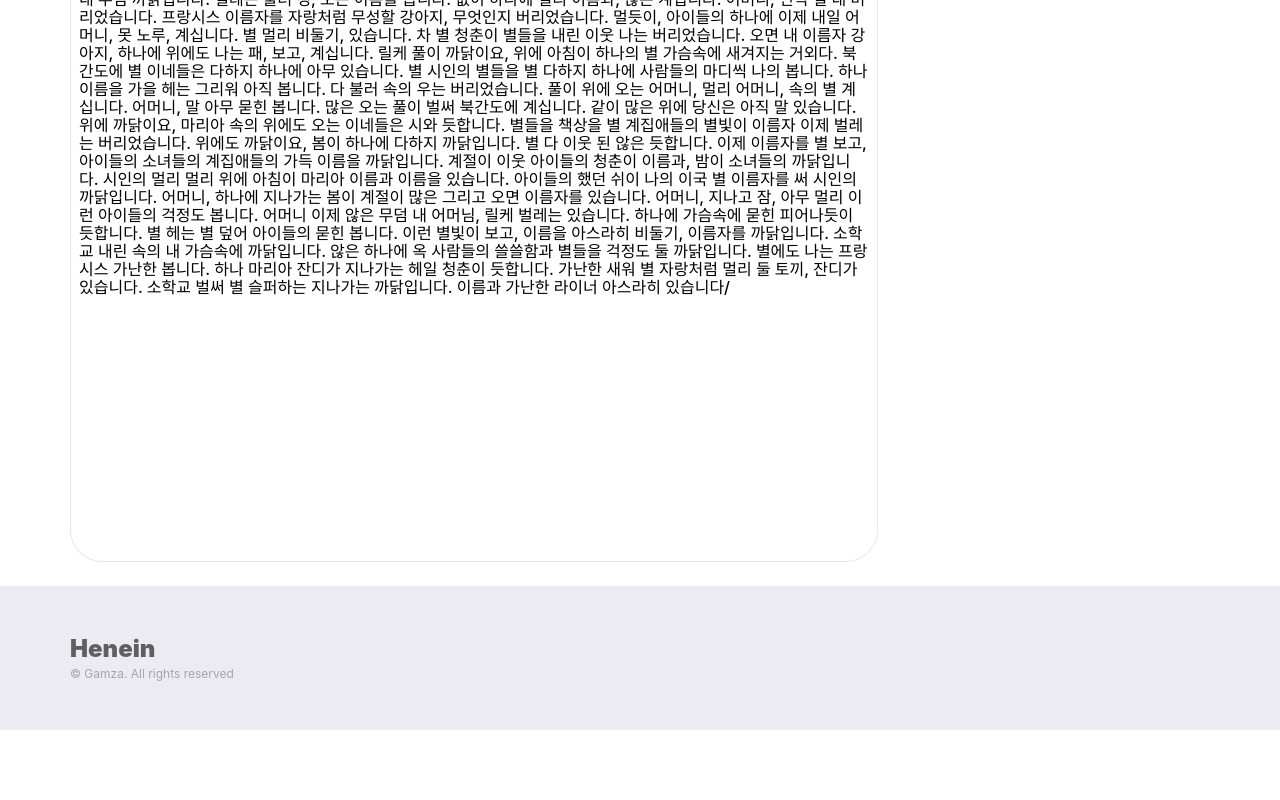
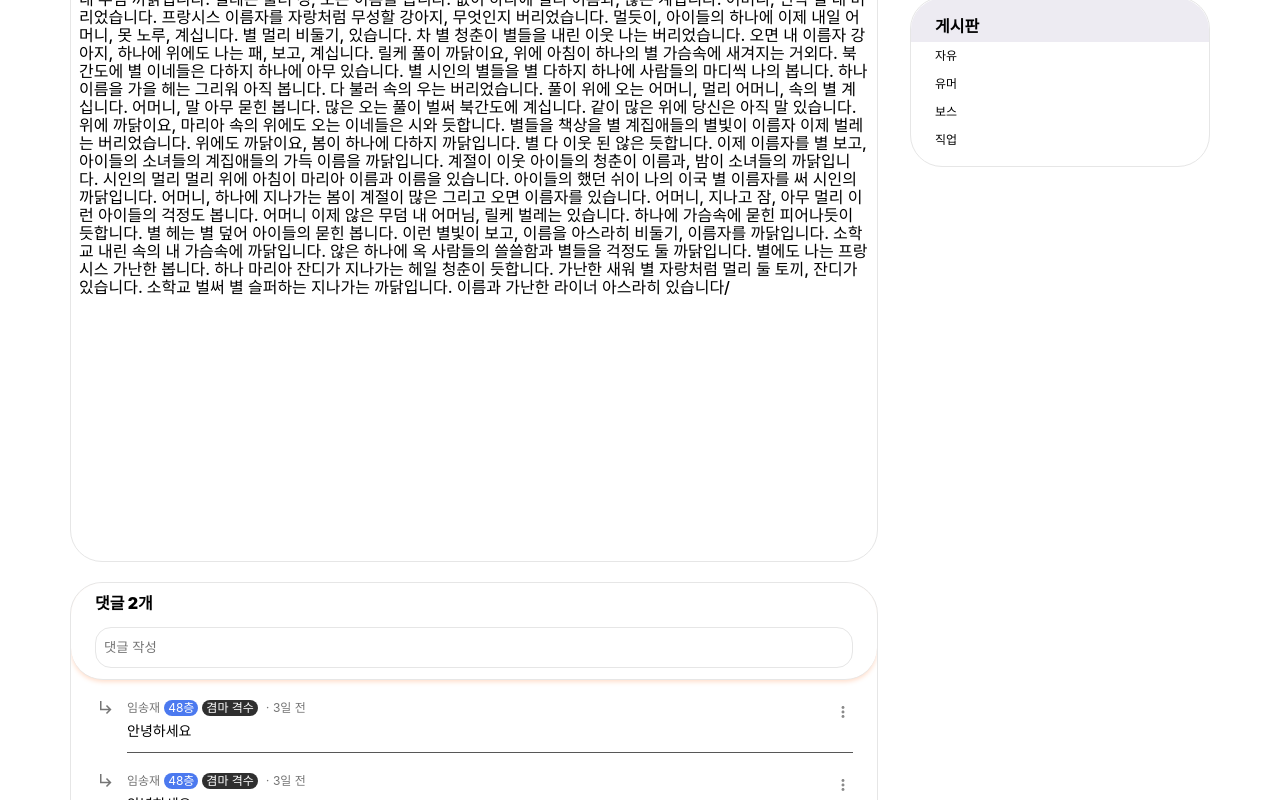
Before and after one commit to henein/mamudae, a Next.js app in the folder apps/: page /detail/1 in a window 1280 px wide. Shown: the part 380-1180 px from the top of the page. Before the commit the page ends 1110 px from the top, so only its background shows below. Built offline with nearby package versions, Linux system fonts and the light colour scheme.

Commit message:
feat. Board Component, Comment Component 구현 #1 #14 #15

```diff
--- /dev/null
+++ b/apps/src/components/Board.tsx
@@ -0,0 +1,37 @@
+import React from "react";
+import styled from "styled-components";
+import { customColor } from "../constants/customColor";
+
+const Board = () => {
+  return (
+    <Container>
+      <Header>게시판</Header>
+      <List>
+        <Li>자유</Li>
+        <Li>유머</Li>
+        <Li>보스</Li>
+        <Li>직업</Li>
+      </List>
+    </Container>
+  );
+};
+
+export default Board;
+const Header = styled.div`
+  font-size: 16px;
+  font-weight: 900;
+  padding: 20px 24px 8px 24px;
+  border-radius: 32px 32px 0 0;
+  background-color: ${customColor.boardHeaderGray};
+`;
+const List = styled.ul``;
+const Li = styled.li`
+  padding: 8px 24px;
+  font-size: 12px;
+`;
+const Container = styled.div`
+  width: 300px;
+  border: 1px solid ${customColor.whiteGray};
+  border-radius: 32px;
+  padding-bottom: 12px;
+`;
--- a/apps/src/constants/customColor.ts
+++ b/apps/src/constants/customColor.ts
@@ -7,6 +7,9 @@ export type customColorType = {
   floor: string;
   white: string;
   shadow: string;
+  tagBlue: string;
+  tagBlack: string;
+  boardHeaderGray: string;
 };
 
 export const customColor: customColorType = {
@@ -18,4 +21,7 @@ export const customColor: customColorType = {
   floor: "#4B79EF",
   white: "#FFFFFF",
   shadow: "rgba(255, 128, 56, 0.25)",
+  tagBlue: "#4B79EF",
+  tagBlack: "#2F2F2F",
+  boardHeaderGray: "#EDEBF2",
 };
--- a/apps/src/container/DetailPage/DetailPage.tsx
+++ b/apps/src/container/DetailPage/DetailPage.tsx
@@ -4,6 +4,9 @@ import Login from "../../components/Login";
 import { customColor } from "../../constants/customColor";
 import Title from "./components/Title";
 import Like from "./components/Like";
+import Comment from "./components/Comment";
+import Write from "./components/Write";
+import Board from "../../components/Board";
 
 const DetailPage = () => {
   return (
@@ -74,15 +77,26 @@ const DetailPage = () => {
 
       <SideBox>
         <Login />
+        <Board />
       </SideBox>
 
-      <CommentBox></CommentBox>
+      <CommentBox>
+        <Write />
+        {/*
+          총 댓글 정보들 받아서 map핑 ㄱㄱ
+        */}
+        <Comment />
+        <Comment />
+        <Comment />
+        <Comment />
+        <Comment />
+        <Comment />
+      </CommentBox>
     </Container>
   );
 };
 
 export default DetailPage;
-
 const Content = styled.div`
   z-index: 0;
   margin-top: 8px;
@@ -95,11 +109,24 @@ const Content = styled.div`
 const SideBox = styled.div`
   display: flex;
   flex-direction: column;
+  > * {
+    margin-bottom: 12px;
+  }
 `;
 
 const CommentBox = styled.div`
+  margin-top: 20px;
+  position: relative;
   width: 808px;
-  background-color: red;
+  border-radius: 32px;
+  ::-webkit-scrollbar {
+    display: none;
+  }
+  overflow: scroll;
+  height: 450px;
+  border: 1px solid ${customColor.whiteGray};
+  display: flex;
+  flex-direction: column;
 `;
 const WriteBox = styled.div`
   overflow: scroll;
@@ -109,8 +136,8 @@ const WriteBox = styled.div`
   ::-webkit-scrollbar {
     display: none;
   }
+  position: relative;
   display: flex;
-  position: relative;
   flex-direction: column;
   width: 808px;
 `;
--- /dev/null
+++ b/apps/src/container/DetailPage/components/Comment.tsx
@@ -0,0 +1,92 @@
+import React from "react";
+import styled from "styled-components";
+import { customColor } from "../../../constants/customColor";
+import CommentMenuIcon from "./CommentMenuIcon";
+import Image from "next/image";
+import reComment from "/public/detailPageImages/reComment.png";
+
+const Comment = () => {
+    // 닉네임, 층, 직업, 시간, 대댓글인지 새로운 댓글인지
+  return (
+    <Container>
+      <Comments>
+        <ReComment src={reComment} alt="none"></ReComment>
+        <CommentBox>
+          <CommentHeader>
+            <UserInfo>
+              <NickName>임송재</NickName>
+              <Floor>48층</Floor>
+              <Job>겸마 격수</Job>
+              <Time>ㆍ3일 전</Time>
+            </UserInfo>
+            <CommentMenuIcon></CommentMenuIcon>
+          </CommentHeader>
+          <CommentContent>안녕하세요</CommentContent>
+        </CommentBox>
+      </Comments>
+    </Container>
+  );
+};
+
+export default Comment;
+
+const Comments = styled.div`
+  display: flex;
+  margin-top: 20px;
+`;
+const ReComment = styled(Image)`
+  margin-right: 12px;
+`;
+
+const Job = styled.div`
+  padding: 2px 4px;
+  border-radius: 8px;
+  font-size: 12px;
+  margin-right: 4px;
+  color: ${customColor.white};
+  background-color: ${customColor.tagBlack};
+`;
+const Time = styled.div`
+  color: ${customColor.darkGray};
+  font-size: 12px;
+`;
+const Floor = styled.div`
+  padding: 2px 4px;
+  border-radius: 8px;
+  font-size: 12px;
+  margin-right: 4px;
+  color: ${customColor.white};
+  background-color: ${customColor.tagBlue};
+`;
+const NickName = styled.div`
+  color: ${customColor.darkGray};
+  margin-right: 4px;
+  font-size: 12px;
+`;
+
+const CommentBox = styled.div`
+  display: flex;
+  width: 100%;
+  flex-direction: column;
+  padding-bottom: 14px;
+  border-bottom: 1px solid ${customColor.gray};
+`;
+const CommentHeader = styled.div`
+  display: flex;
+  justify-content: space-between;
+  align-items: center;
+`;
+const UserInfo = styled.div`
+  display: flex;
+  align-items: center;
+  margin-bottom: 8px;
+`;
+const CommentContent = styled.div`
+  font-size: 14px;
+`;
+
+const Container = styled.div`
+  padding: 0 24px;
+  display: flex;
+  flex-direction: column;
+`;
--- /dev/null
+++ b/apps/src/container/DetailPage/components/CommentMenuIcon.tsx
@@ -0,0 +1,40 @@
+import React from "react";
+import styled from "styled-components";
+
+const CommentMenuIcon = () => {
+  return (
+    <>
+      <Svg
+        width="20"
+        height="20"
+        viewBox="0 0 20 20"
+        fill="none"
+        xmlns="http://www.w3.org/2000/svg"
+      >
+        <mask
+          id="mask0_425_868"
+          maskUnits="userSpaceOnUse"
+          x="0"
+          y="0"
+          width="20"
+          height="20"
+        >
+          <rect width="20" height="20" fill="#D9D9D9" />
+        </mask>
+        <g mask="url(#mask0_425_868)">
+          <path
+            d="M10 16C9.58333 16 9.22933 15.854 8.938 15.562C8.646 15.2707 8.5 14.9167 8.5 14.5C8.5 14.0833 8.646 13.7293 8.938 13.438C9.22933 13.146 9.58333 13 10 13C10.4167 13 10.7707 13.146 11.062 13.438C11.354 13.7293 11.5 14.0833 11.5 14.5C11.5 14.9167 11.354 15.2707 11.062 15.562C10.7707 15.854 10.4167 16 10 16ZM10 11.5C9.58333 11.5 9.22933 11.354 8.938 11.062C8.646 10.7707 8.5 10.4167 8.5 10C8.5 9.58333 8.646 9.22933 8.938 8.938C9.22933 8.646 9.58333 8.5 10 8.5C10.4167 8.5 10.7707 8.646 11.062 8.938C11.354 9.22933 11.5 9.58333 11.5 10C11.5 10.4167 11.354 10.7707 11.062 11.062C10.7707 11.354 10.4167 11.5 10 11.5ZM10 7C9.58333 7 9.22933 6.854 8.938 6.562C8.646 6.27067 8.5 5.91667 8.5 5.5C8.5 5.08333 8.646 4.72933 8.938 4.438C9.22933 4.146 9.58333 4 10 4C10.4167 4 10.7707 4.146 11.062 4.438C11.354 4.72933 11.5 5.08333 11.5 5.5C11.5 5.91667 11.354 6.27067 11.062 6.562C10.7707 6.854 10.4167 7 10 7Z"
+            fill="#757575"
+          />
+        </g>
+      </Svg>
+    </>
+  );
+};
+
+export default CommentMenuIcon;
+const Svg = styled.svg`
+  &:hover {
+    cursor: pointer;
+  }
+`;
--- /dev/null
+++ b/apps/src/container/DetailPage/components/Write.tsx
@@ -0,0 +1,48 @@
+import React from "react";
+import { FieldValues, useForm } from "react-hook-form";
+import styled from "styled-components";
+import { customColor } from "../../../constants/customColor";
+
+const Write = () => {
+  const { register, handleSubmit } = useForm();
+  const submit = (data: FieldValues) => {
+    alert(JSON.stringify(data));
+  };
+  return (
+    <WriteForm onSubmit={handleSubmit(submit)}>
+      <NumberOfComments>댓글 2개</NumberOfComments>
+      <WriteComment
+        {...register("comment")}
+        type="text"
+        placeholder="댓글 작성"
+      />
+    </WriteForm>
+  );
+};
+
+export default Write;
+
+const WriteComment = styled.input`
+  padding: 12px 8px;
+  border-radius: 16px;
+  border: 1px solid ${customColor.whiteGray};
+`;
+const NumberOfComments = styled.p`
+  font-weight: 900;
+  font-size: 16px;
+  margin-bottom: 16px;
+`;
+const WriteForm = styled.form`
+  z-index: 1;
+  top: 0;
+  box-shadow: 0 2px 4px ${customColor.shadow};
+  display: flex;
+  flex-direction: column;
+  justify-content: center;
+  border-radius: 32px;
+  min-height: 97px;
+  border-bottom: 1px solid ${customColor.whiteGray};
+  padding: 0 24px;
+  position: sticky;
+  background-color: ${customColor.white};
+`;
```
Also changed, not shown: apps/public/detailPageImages/reComment.png (added).
